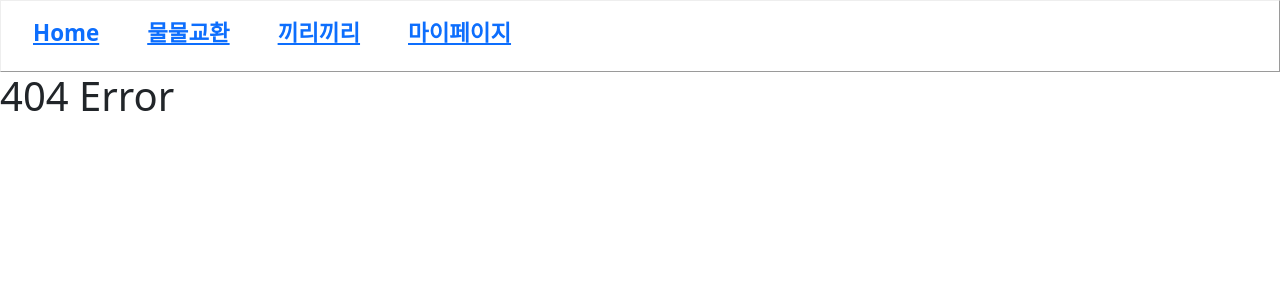
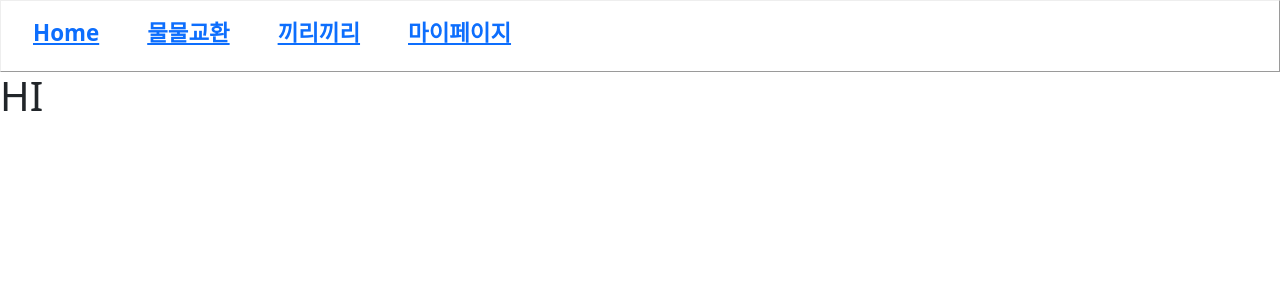
Before and after one commit to F3F-T/COKIRI, a React (Create React App) app in the folder frontend/: page /login in a window 1280 px wide. Before the commit this address had no page. Shown: the top 300 px of the page. Built offline with nearby package versions, Linux system fonts and the light colour scheme.

Commit message:
[ADD]nav바 height 설정

```diff
--- a/frontend/src/App.js
+++ b/frontend/src/App.js
@@ -10,19 +10,23 @@ import KiriKiriTrade from "./routes/KiriKiriTrade";
 import Nav from "./component/Nav";
 import { Navigate } from "react-router-dom";
 import NotFound from "./component/NotFound";
-
+import Login from "./routes/Login";
+import styles from "./styles/App.module.css";
 function App() {
     return (
         <div className="App">
             <Nav />
+            <div className={styles.content}>
             <Routes>
                 <Route path='*' element={<NotFound />}/>
                 <Route exact path="/" element={<Home/>} />
                 <Route path="/mulmultrade" element={ <MulmulTrade/>}/>
                 <Route path="/mulmultrade/mulmultrade2" element={<MulmulTrade2/>} />
+                <Route path="/login" element={<Login/>}/>
                 <Route path="/kirikiritrade" element={<KiriKiriTrade/>} />
                 <Route path="/mypage" element={<MyPage/>} />
             </Routes>
+        </div>
         </div>
     );
 }
--- /dev/null
+++ b/frontend/src/routes/Login.js
@@ -0,0 +1,11 @@
+import React, {useState, useEffect, useMemo, useCallback} from 'react';
+
+const Login = () => {
+    return (
+        <>
+    <h1>HI</h1>
+        </>
+    );
+}
+
+export default Login;
```
